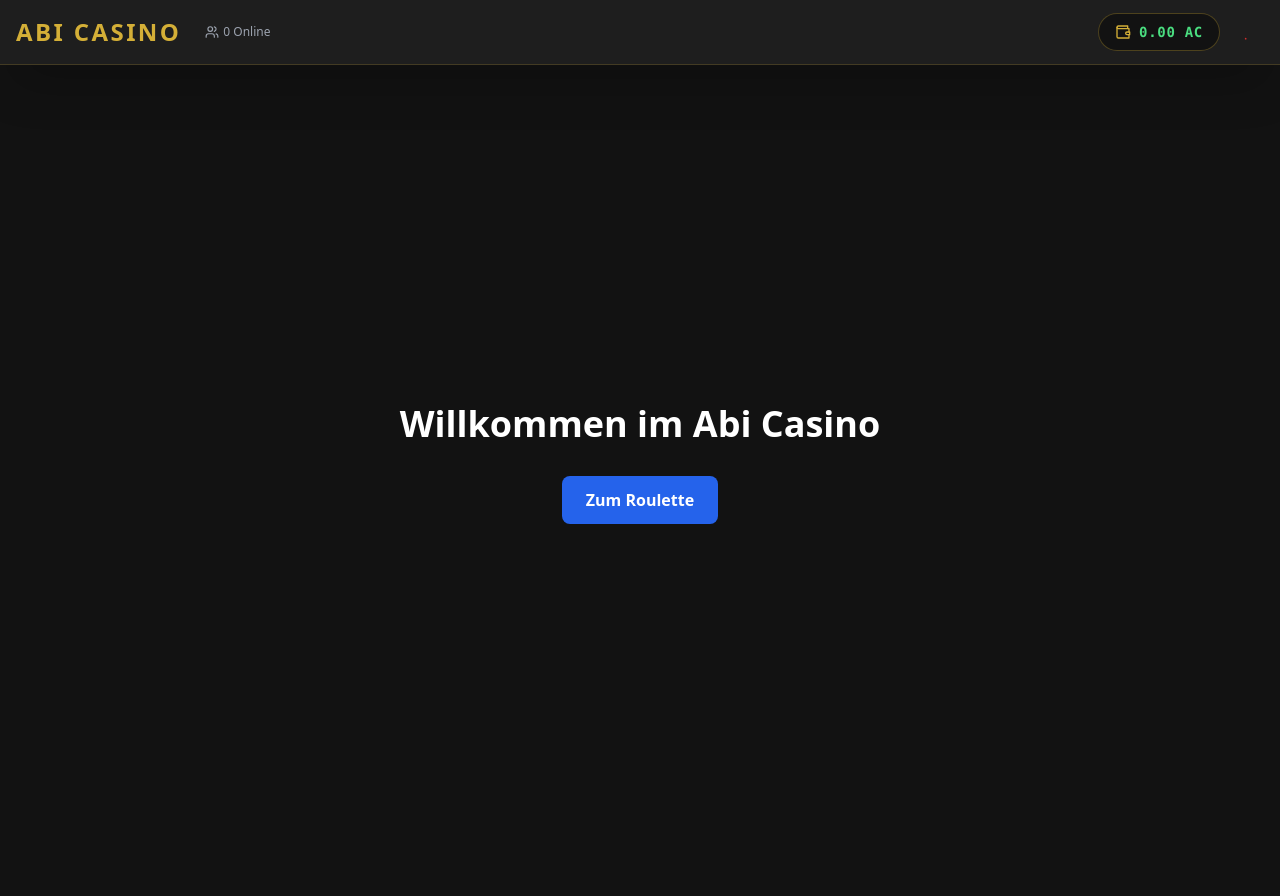
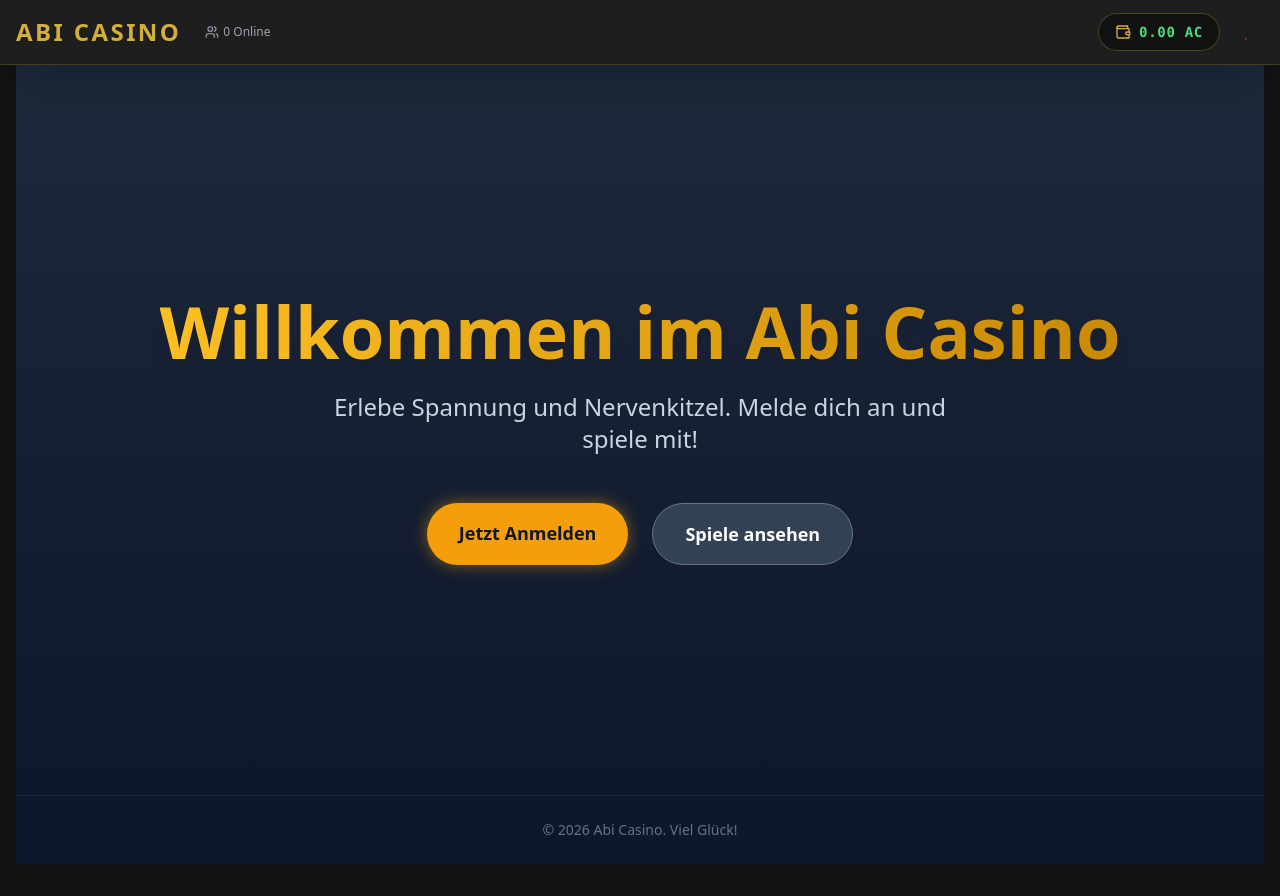
Before and after one commit to Xavien123/Abisino-, a Next.js app: page / in a window 1280 px wide. Built offline with nearby package versions, Linux system fonts and the light colour scheme; no server answers.

Commit message:
Update page.jsx

```diff
--- a/app/page.jsx
+++ b/app/page.jsx
@@ -2,17 +2,37 @@ import Link from 'next/link';
 
 export default function Home() {
   return (
-    <div className="flex flex-col items-center justify-center min-h-screen p-4">
-      <h1 className="text-4xl font-bold mb-8">Willkommen im Abi Casino</h1>
+    <div className="min-h-screen bg-slate-900 text-white font-sans flex flex-col">
+      {/* Hero Section */}
+      <main className="flex-1 flex flex-col items-center justify-center p-8 text-center bg-gradient-to-b from-slate-800 to-slate-900">
+        <h1 className="text-5xl md:text-7xl font-extrabold text-transparent bg-clip-text bg-gradient-to-r from-amber-400 to-yellow-600 mb-6 drop-shadow-lg">
+          Willkommen im Abi Casino
+        </h1>
+        <p className="text-xl md:text-2xl text-slate-300 mb-12 max-w-2xl">
+          Erlebe Spannung und Nervenkitzel. Melde dich an und spiele mit!
+        </p>
 
-      <div className="flex gap-4">
-        <Link
-          href="/roulette"
-          className="bg-blue-600 hover:bg-blue-700 text-white font-bold py-3 px-6 rounded-lg transition-colors"
-        >
-          Zum Roulette
-        </Link>
-      </div>
+        {/* Action Buttons */}
+        <div className="flex flex-col sm:flex-row gap-6">
+          <Link
+            href="/login"
+            className="px-8 py-4 bg-amber-500 hover:bg-amber-400 text-slate-900 font-bold rounded-full text-lg shadow-[0_0_15px_rgba(245,158,11,0.5)] transition-all transform hover:scale-105"
+          >
+            Jetzt Anmelden
+          </Link>
+          <Link
+            href="/roulette"
+            className="px-8 py-4 bg-slate-700 hover:bg-slate-600 border border-slate-500 text-white font-bold rounded-full text-lg transition-all transform hover:scale-105"
+          >
+            Spiele ansehen
+          </Link>
+        </div>
+      </main>
+
+      {/* Footer (optional, für den Casino-Look) */}
+      <footer className="py-6 text-center text-slate-500 text-sm border-t border-slate-800">
+        &copy; {new Date().getFullYear()} Abi Casino. Viel Glück!
+      </footer>
     </div>
   );
 }
```
